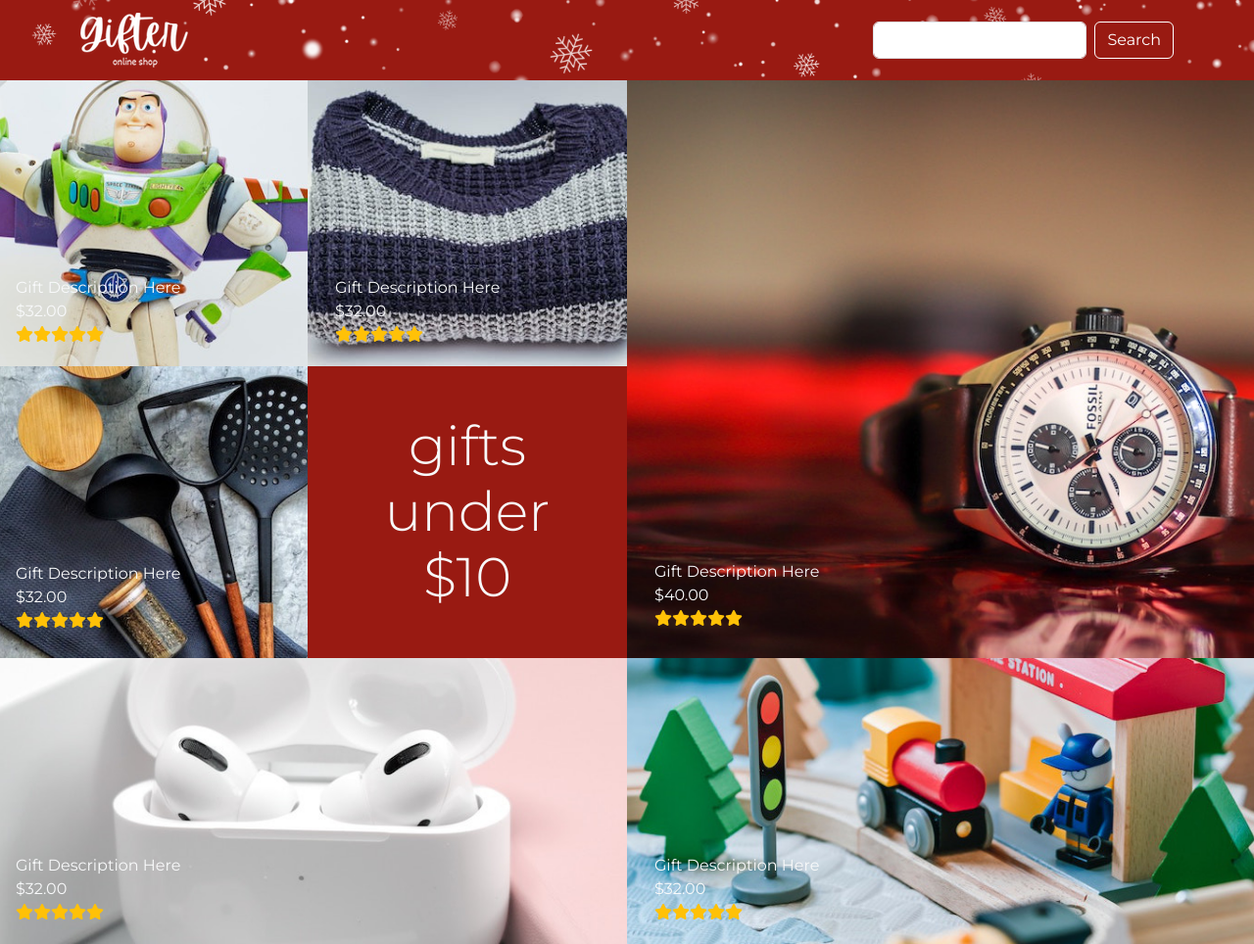
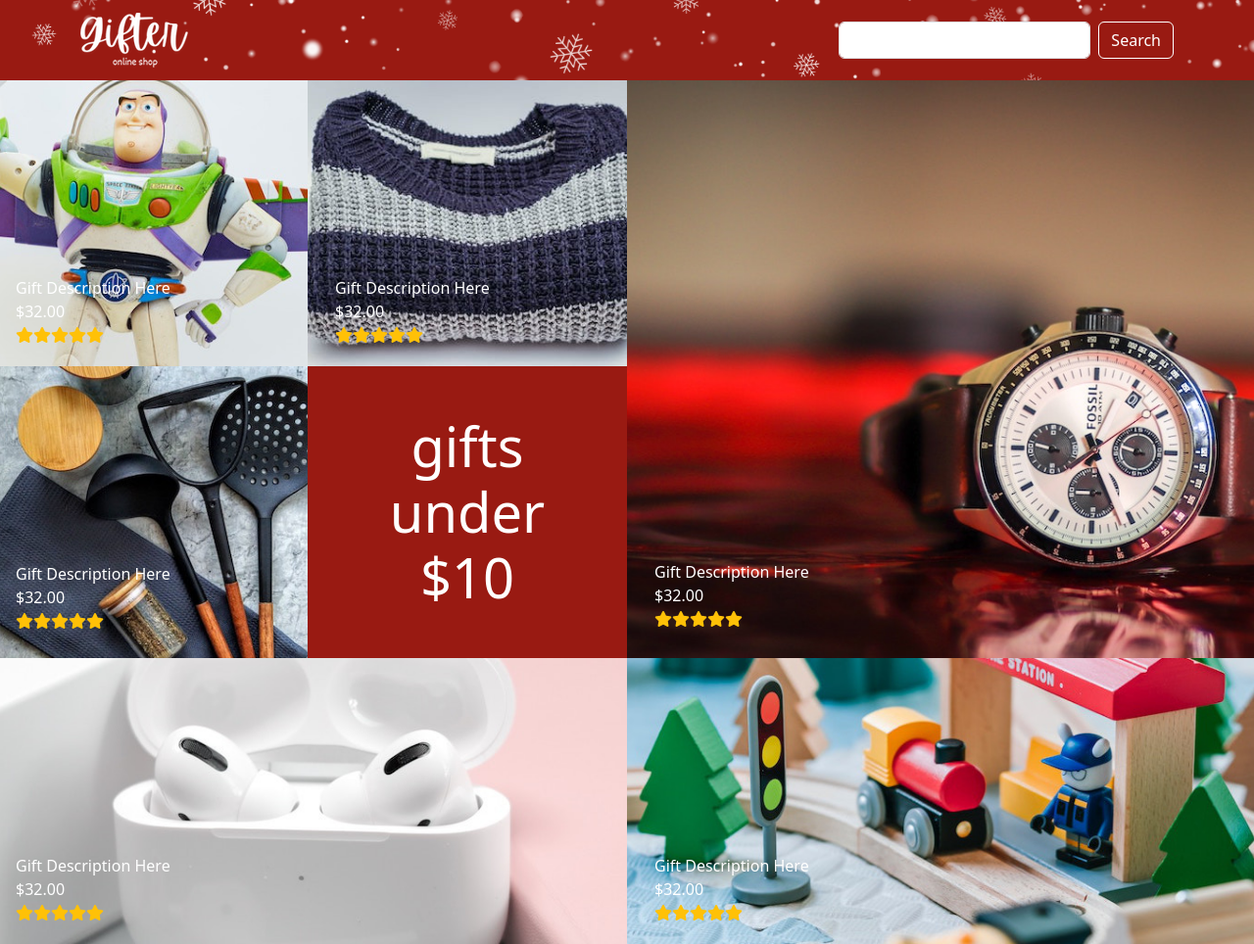
Before and after one commit to irimaya/394-christmas-shop, a plain HTML site: page index.html in a window 1280 px wide. Shown: the whole page at 98% size. Drawn offline with nearby package versions, Linux system fonts and the light colour scheme.

Commit message:
update styles

```diff
--- a/css/style.css
+++ b/css/style.css
@@ -3,19 +3,15 @@
 /* Main Styling */
 html,
 body {
-	font-family: 'Montserrat', sans-serif;
+	font-family: 'Montserrat' sans-serif;
+	color: #fff;
 }
 
 p {
 	margin-bottom: 0 !important;
 }
 
-/* Bootstrap Classes */
-.btn-primary {
-	background: #991a12 !important;
-	border: 1px solid #fff;
-}
-
+/* Bootstrap styling */
 .bg-secondary {
 	background: url('/images/background.png');
 	background-repeat: no-repeat;
@@ -23,9 +19,27 @@
 	background-size: cover;
 }
 
+.btn-primary {
+	background: #991a12;
+	border: 1px solid #fff;
+}
+
+.btn-primary:hover {
+	background: #000;
+	border: 1px solid #fff;
+}
+
 /* Utility Classes */
 .store {
 	overflow: hidden;
+}
+
+.pt-6 {
+	padding-top: 200px;
+}
+
+.pt-7 {
+	padding-top: 490px;
 }
 
 .box-1 {
@@ -57,14 +71,6 @@
 	min-width: auto;
 }
 
-.pt-6 {
-	padding-top: 200px;
-}
-
-.pt-7 {
-	padding-top: 490px;
-}
-
 .row {
 	padding-right: 0 !important;
 	padding-left: 0 !important;
--- a/index.html
+++ b/index.html
@@ -11,9 +11,9 @@
 			referrerpolicy="no-referrer"
 		/>
 		<link
-			href="https://cdn.jsdelivr.net/npm/bootstrap@5.3.1/dist/css/bootstrap.min.css"
+			href="https://cdn.jsdelivr.net/npm/bootstrap@5.3.2/dist/css/bootstrap.min.css"
 			rel="stylesheet"
-			integrity="sha384-4bw+/aepP/YC94hEpVNVgiZdgIC5+VKNBQNGCHeKRQN+PtmoHDEXuppvnDJzQIu9"
+			integrity="sha384-T3c6CoIi6uLrA9TneNEoa7RxnatzjcDSCmG1MXxSR1GAsXEV/Dwwykc2MPK8M2HN"
 			crossorigin="anonymous"
 		/>
 		<link rel="stylesheet" href="/css/style.css" />
@@ -32,14 +32,17 @@
 		</nav>
 
 		<!-- Store -->
-		<div class="store">
+		<section class="store">
+			<!-- Yellow row -->
 			<div class="row">
-				<div class="col bg-warning">
+				<!-- Blue column -->
+				<div class="col">
+					<!-- Red row -->
 					<div class="row">
 						<div class="col box-1 box">
 							<div class="pt-6 px-3 pb-1">
-								<p class="text-light">Gift Description Here</p>
-								<p class="text-light">$32.00</p>
+								<p>Gift Description Here</p>
+								<p>$32.00</p>
 								<ul class="d-flex list-unstyled">
 									<li><i class="fas fa-star text-warning"></i></li>
 									<li><i class="fas fa-star text-warning"></i></li>
@@ -51,8 +54,8 @@
 						</div>
 						<div class="col box-2 box">
 							<div class="pt-6 px-3 pb-1">
-								<p class="text-light">Gift Description Here</p>
-								<p class="text-light">$32.00</p>
+								<p>Gift Description Here</p>
+								<p>$32.00</p>
 								<ul class="d-flex list-unstyled">
 									<li><i class="fas fa-star text-warning"></i></li>
 									<li><i class="fas fa-star text-warning"></i></li>
@@ -63,11 +66,12 @@
 							</div>
 						</div>
 					</div>
+					<!-- Pink row -->
 					<div class="row">
 						<div class="col box-3 box">
 							<div class="pt-6 px-3 pb-1">
-								<p class="text-light">Gift Description Here</p>
-								<p class="text-light">$32.00</p>
+								<p>Gift Description Here</p>
+								<p>$32.00</p>
 								<ul class="d-flex list-unstyled">
 									<li><i class="fas fa-star text-warning"></i></li>
 									<li><i class="fas fa-star text-warning"></i></li>
@@ -77,8 +81,8 @@
 								</ul>
 							</div>
 						</div>
-						<div class="col box-4">
-							<p class="text-light text-center display-4 p-5">
+						<div class="col box-4 box">
+							<p class="text-center display-4 p-5">
 								gifts <br />
 								under <br />
 								$10
@@ -86,10 +90,11 @@
 						</div>
 					</div>
 				</div>
+				<!-- Green column -->
 				<div class="col box-5 box">
 					<div class="pt-7 px-3 pb-1">
-						<p class="text-light">Gift Description Here</p>
-						<p class="text-light">$40.00</p>
+						<p>Gift Description Here</p>
+						<p>$32.00</p>
 						<ul class="d-flex list-unstyled">
 							<li><i class="fas fa-star text-warning"></i></li>
 							<li><i class="fas fa-star text-warning"></i></li>
@@ -100,11 +105,12 @@
 					</div>
 				</div>
 			</div>
+			<!-- Orange row -->
 			<div class="row">
 				<div class="col box-6 box">
 					<div class="pt-6 px-3 pb-1">
-						<p class="text-light">Gift Description Here</p>
-						<p class="text-light">$32.00</p>
+						<p>Gift Description Here</p>
+						<p>$32.00</p>
 						<ul class="d-flex list-unstyled">
 							<li><i class="fas fa-star text-warning"></i></li>
 							<li><i class="fas fa-star text-warning"></i></li>
@@ -116,8 +122,8 @@
 				</div>
 				<div class="col box-7 box">
 					<div class="pt-6 px-3 pb-1">
-						<p class="text-light">Gift Description Here</p>
-						<p class="text-light">$32.00</p>
+						<p>Gift Description Here</p>
+						<p>$32.00</p>
 						<ul class="d-flex list-unstyled">
 							<li><i class="fas fa-star text-warning"></i></li>
 							<li><i class="fas fa-star text-warning"></i></li>
@@ -128,11 +134,11 @@
 					</div>
 				</div>
 			</div>
-		</div>
+		</section>
 
 		<script
-			src="https://cdn.jsdelivr.net/npm/bootstrap@5.3.1/dist/js/bootstrap.bundle.min.js"
-			integrity="sha384-HwwvtgBNo3bZJJLYd8oVXjrBZt8cqVSpeBNS5n7C8IVInixGAoxmnlMuBnhbgrkm"
+			src="https://cdn.jsdelivr.net/npm/bootstrap@5.3.2/dist/js/bootstrap.bundle.min.js"
+			integrity="sha384-C6RzsynM9kWDrMNeT87bh95OGNyZPhcTNXj1NW7RuBCsyN/o0jlpcV8Qyq46cDfL"
 			crossorigin="anonymous"
 		></script>
 	</body>
```
